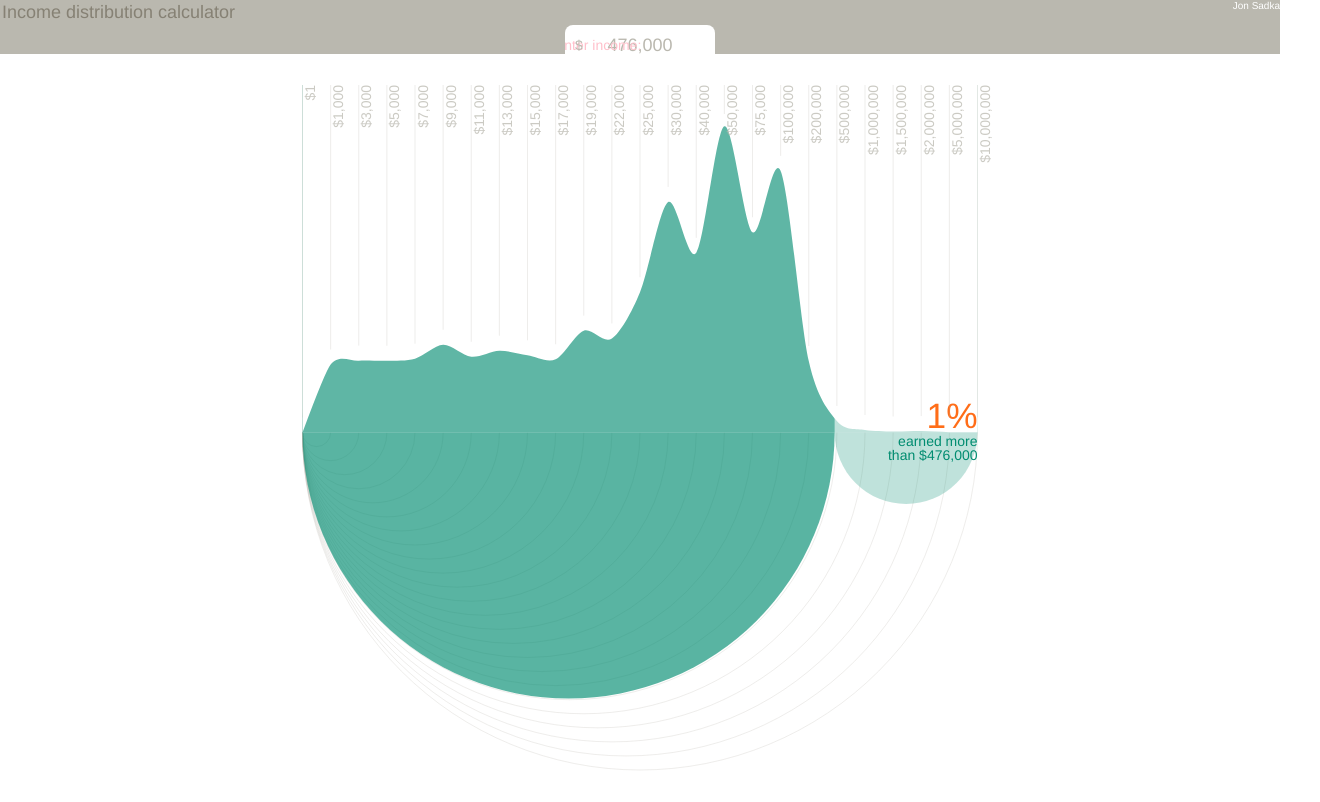
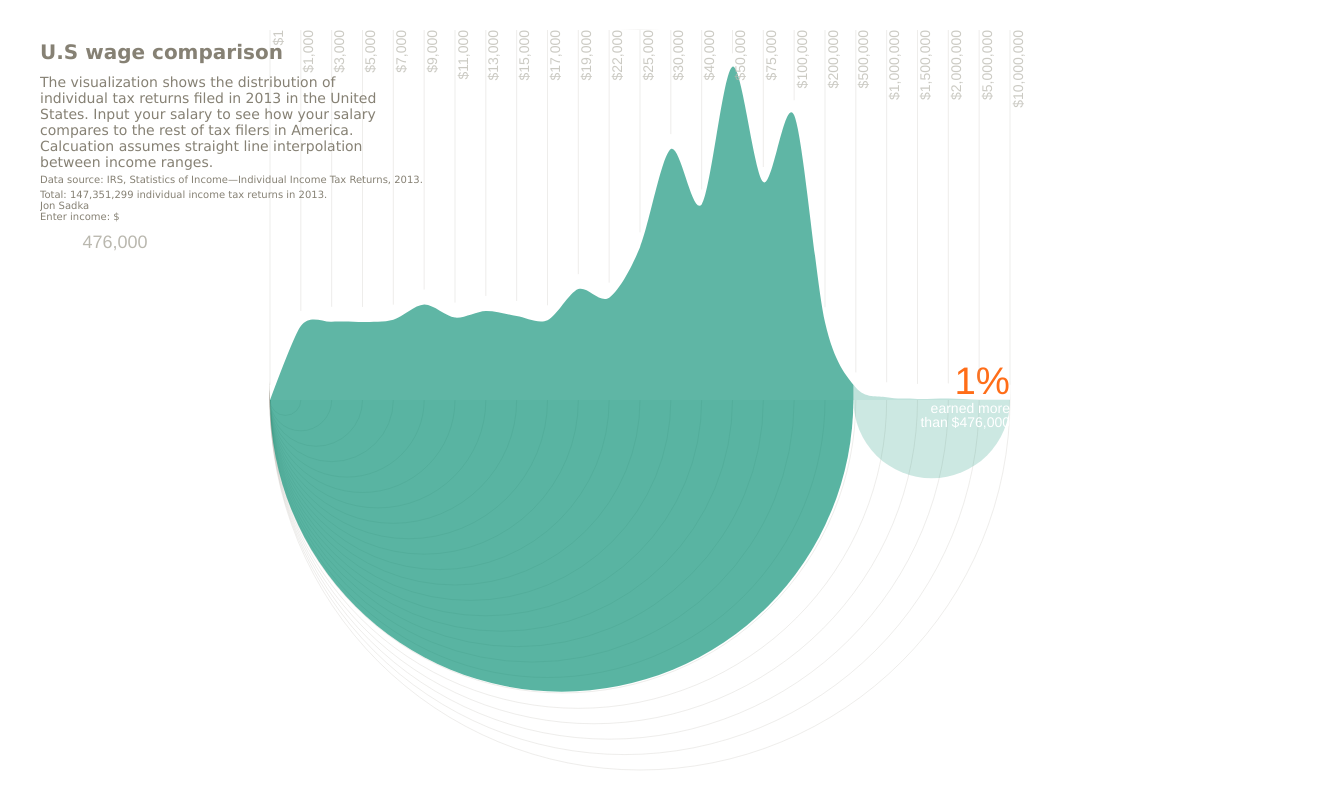
Before and after one commit to jonsadka/compare-income, a website: page index.html in a window 1280 px wide. Shown: the whole page, 1320 px wide, since content can reach past the window. Drawn offline with nearby package versions, Linux system fonts and the light colour scheme.

Commit message:
Style updates

```diff
--- a/index.html
+++ b/index.html
@@ -7,7 +7,12 @@
   </head>
   <body>
     <div id="upper-content">
-      <div class="title">Income distribution calculator</div>
+      <h1 class="title">U.S wage comparison</h1>
+      <div>
+        <p>The visualization shows the distribution of individual tax returns filed in 2013 in the United States. Input your salary to see how your salary compares to the rest of tax filers in America. Calcuation assumes straight line interpolation between income ranges.</p>
+        <p class="label">Data source: IRS, Statistics of Income—Individual Income Tax Returns, 2013.</p>
+        <p class="label">Total: 147,351,299 individual income tax returns in 2013.</p>
+      </div>
       <div class="nav-bar">
         <span class="name">Jon Sadka</span>
       </div>
--- a/index.js
+++ b/index.js
@@ -1,7 +1,10 @@
 var BROWN = 'RGBA(186, 184, 175,';
+var DARK_BROWN = 'RGBA(134, 129, 116,'
 var GREEN = 'RGBA(0, 140, 112,';
-var ORANGE = 'RGBA(255, 109, 24, 1)';
-var WHITE = 'white'
+var ORANGE = 'RGBA(255, 109, 24,';
+var VOLT = 'RGBA(214, 250, 0,';
+var WHITE = 'RGBA(255, 255, 255,';
+var GRAY = 'RGBA(54, 54, 54,';
 
 var maxCount = 0;
 var totalCount = 0;
@@ -9,10 +12,9 @@ var incomeThresholds = [];
 var typPadding = 2;
 
 // ADD PAGE ELEMENTS
-var upperContainer = document.getElementById('upper-content');
 var chartContainer = document.getElementById('chart');
 var width = chartContainer.offsetWidth;
-var height = window.innerHeight - upperContainer.offsetHeight;
+var height = window.innerHeight;
 
 var chartDimension = Math.min(width, height);
 var leftAdjust = Math.max(0, (width - chartDimension)/2);
@@ -20,12 +22,13 @@ var topAdjust = 0;
 
 var svg = d3.select('#chart').append('svg')
   .attr('width', width).attr('height', height)
+  .style('background-color', WHITE + '1)')
   .append('g')
     .attr('id','chart-container')
     .attr('transform', 'translate(' + leftAdjust + ',' + topAdjust + ')');
 
 // SETUP THE D3 EQUATIONS
-var margin = {top: 20, right: 30, bottom: 20, left: 30};
+var margin = {top: 30, right: 30, bottom: 30, left: 30};
 var xScale = d3.scale.linear().range([0, chartDimension - margin.right - margin.left]);
 var yScale = d3.scale.linear().range([chartDimension / 2, 0]);
 
@@ -102,7 +105,9 @@ function initialRender(){
     .append('circle')
       .attr({
         'class': 'missing salary circle',
-        'fill': GREEN + '0.25)',
+        'fill': GREEN + '0.2)',
+        // 'stroke': VOLT + '1)',
+        // 'stroke-width': 1,
         'r': (chartDimension - margin.right - margin.left - salaryXPos)/2,
         'cx': margin.left + salaryXPos + (chartDimension - margin.right - margin.left - salaryXPos)/2,
         'cy': chartDimension/2
@@ -116,7 +121,7 @@ function initialRender(){
         'y': 0 + margin.top,
         'width': chartDimension - margin.left - margin.right,
         'height': chartDimension / 2 - margin.top,
-        'fill': WHITE,
+        'fill': WHITE + '1)',
       })
 
   d3.select('#chart-container')
@@ -146,7 +151,7 @@ function initialRender(){
       .attr({
         'class': 'area outline',
         'd': area,
-        'fill': WHITE
+        'fill': WHITE + '1)'
       })
 
   var descriptions = d3.select('#chart-container')
@@ -165,7 +170,7 @@ function initialRender(){
         'alignment-baseline': 'after-edge',
         'transform': 'translate(' + (chartDimension - margin.left) + ',' + (chartDimension / 2 + typPadding) + ')',
         'font-size': percentageTextSize,
-        'fill': ORANGE
+        'fill': ORANGE + '1)'
       })
 
   var textTextSize = 14;
@@ -180,7 +185,7 @@ function initialRender(){
         'transform': function(d, i){
           return 'translate(' + (chartDimension - margin.left) + ',' + (chartDimension / 2 + (i + 1) * (textTextSize) + typPadding) + ')'
         },
-        'fill': GREEN + '1)'
+        'fill': WHITE + '1)'
       })
 
   var flags = d3.select('#chart-container')
@@ -400,7 +405,7 @@ function updateElements(){
 
 function updateWindow(){
   width = chartContainer.offsetWidth;
-  height = window.innerHeight - upperContainer.offsetHeight;
+  height = window.innerHeight;
 
   chartDimension = Math.min(width, height);
   leftAdjust = Math.max(0, (width - chartDimension)/2);
--- a/style.css
+++ b/style.css
@@ -1,7 +1,3 @@
-/*BROWN = RGBA(186, 184, 175, 1)*/
-/*DARK_BROWN = #868174*/
-
-
 * {
   overflow: hidden;
   box-sizing: border-box;
@@ -10,36 +6,47 @@
 }
 
 body {
-  font: 10px Helvetica;
-  font-family: Helvetica, sans-serif;
+  font: 10px Verdana;
+  font-family: Verdana, Geneva, sans-serif;
   color: #868174;
 }
 
 #upper-content {
-  height: 65px;
-  position: relative;
+  /*position: relative;*/
+  position: absolute;
+  width: 100%;
+  left: 40px;
+  top: 40px;
 }
 
-.nav-bar {
-  background: RGBA(186, 184, 175, 1);
-  color: white;
-  height: 54px;
+#upper-content p {
+  width: 360px;
+  padding-top: 10px;
+  font-size: 14px;
 }
 
-.title {
-  position: absolute;
-  font-size: 18px;
-  top: 2px;
-  left: 2px;
+#upper-content p.label {
+  padding-top: 4px;
+  font-size: 10px;
+  width: 800px;
 }
 
+/*.title {
+  position: relative;
+  font-size: 24px;
+}*/
+
 .name {
-  float: right;
+  /*float: right;*/
+}
+
+svg {
+  font-family: "Helvetica Neue", Helvetica, Arial, sans-serif;
 }
 
 /*Income distribution*/
 
-.user-salary {
+/*.user-salary {
   position: absolute;
   right: calc(50% - 150px / 2);
   top: 25px;
@@ -52,17 +59,18 @@ body {
   top: 12px;
   font-size: 14px;
   color: RGBA(186, 184, 175, 1)
-}
+}*/
 
-.user-salary .prompt {
+/*.user-salary .prompt {
   position: absolute;
   left: -10px;
   top: 12px;
   font-size: 14px;
   color: pink;
-}
+}*/
 
 #chart {
+  /*padding-top: 50px;*/
   width: 100%;
 }
 
```
